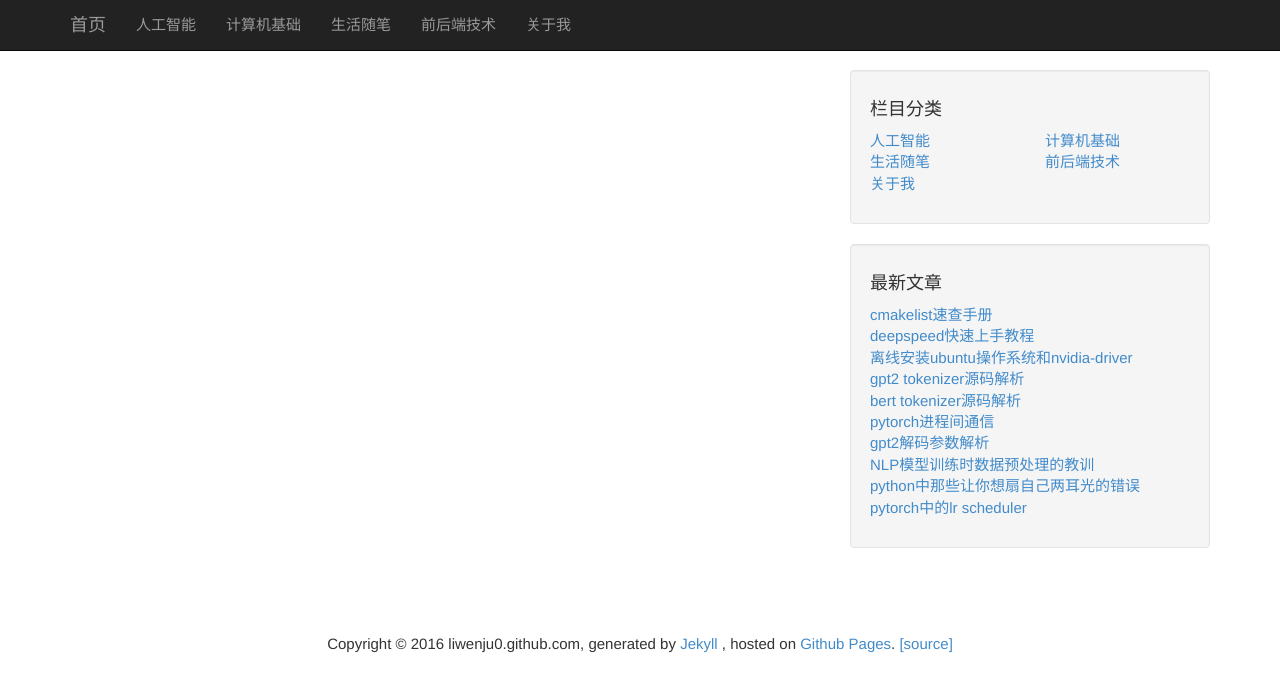
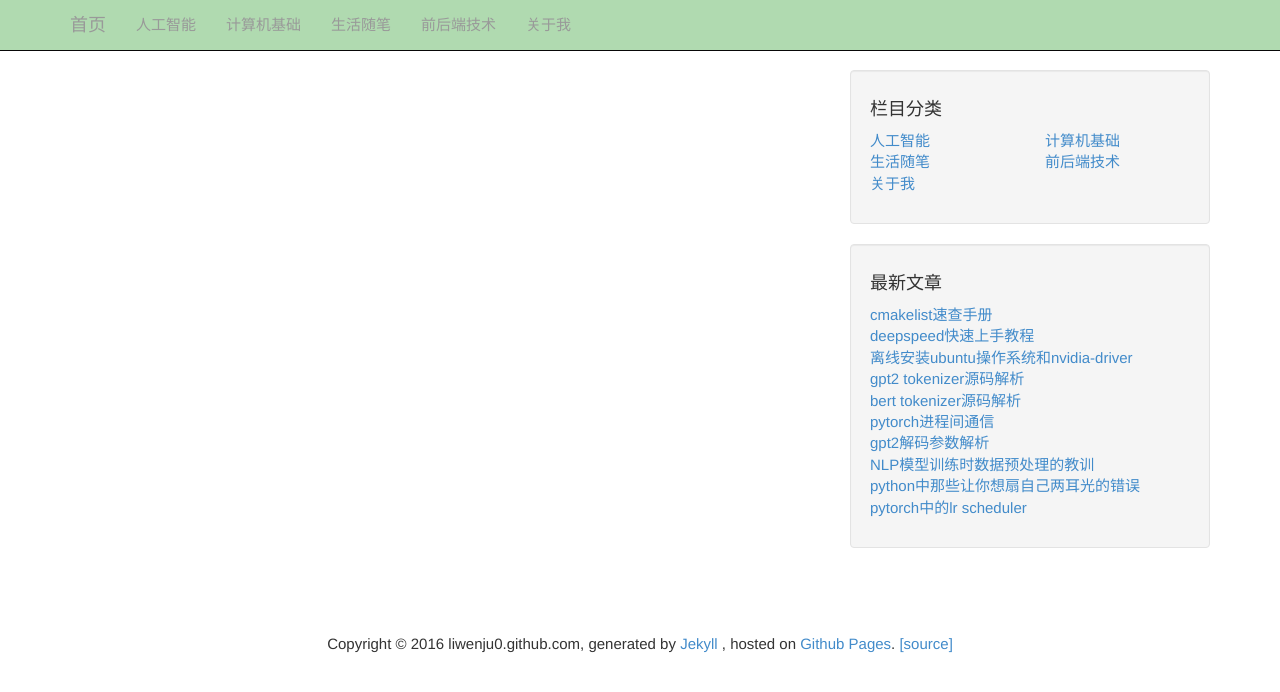
Before and after one commit to liwenju0/liwenju0.github.io, a Jekyll site: the page built from tags.md, in a window 1280 px wide. Shown: the top 692 px of the page. Built offline with Jekyll 4.4.1, drawn with Linux system fonts in a browser that asks for light colours.

Commit message:
调整导航背景色

```diff
--- a/_layouts/default.html
+++ b/_layouts/default.html
@@ -48,7 +48,7 @@
 
   <body>
     <!-- Navigation -->
-    <nav class="navbar navbar-inverse navbar-fixed-top" role="navigation">
+    <nav class="navbar navbar-inverse navbar-fixed-top" role="navigation", style="background-color: rgb(176, 218, 176);">
       <div class="container">
         <!-- Brand and toggle get grouped for better mobile display -->
         <div class="navbar-header">
```
